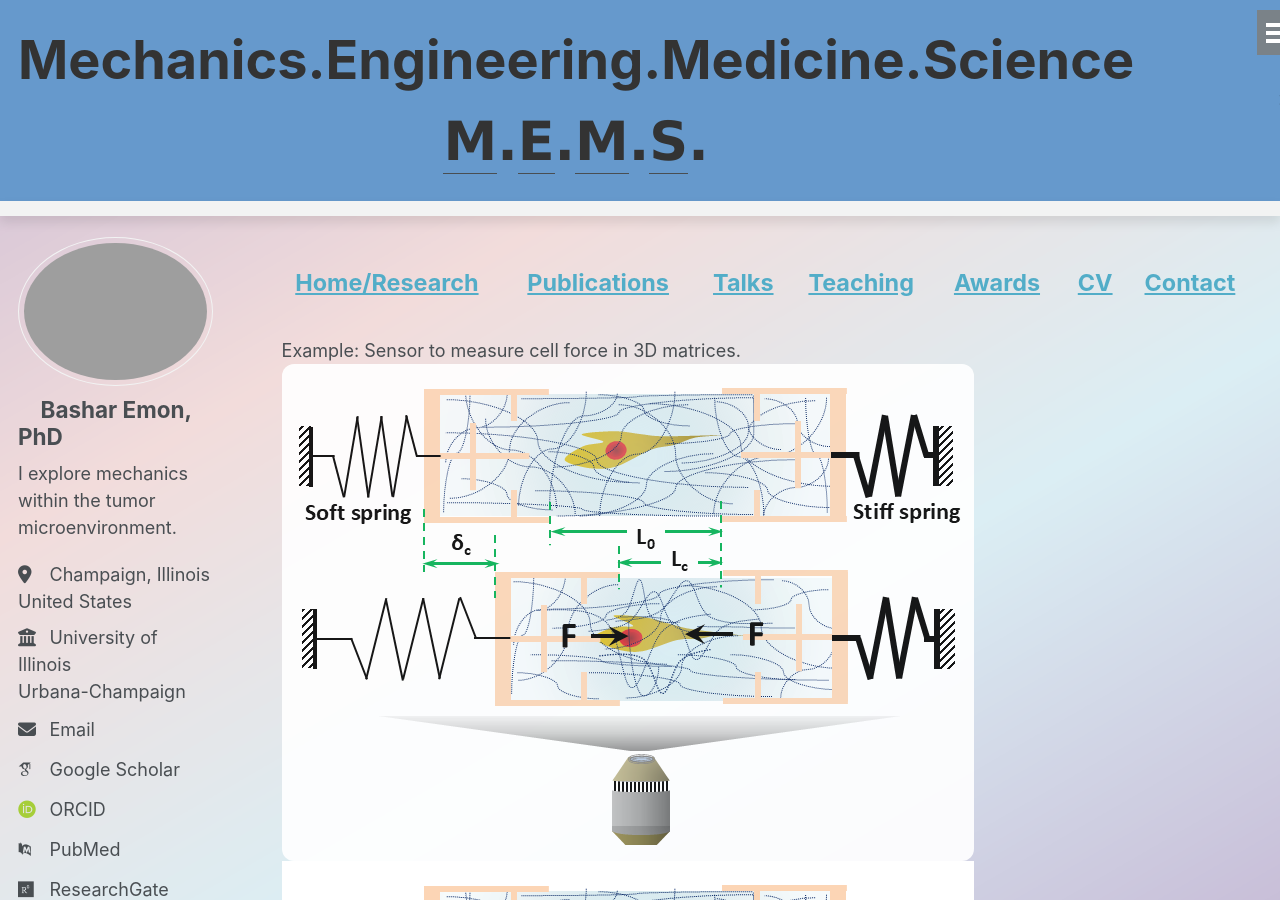
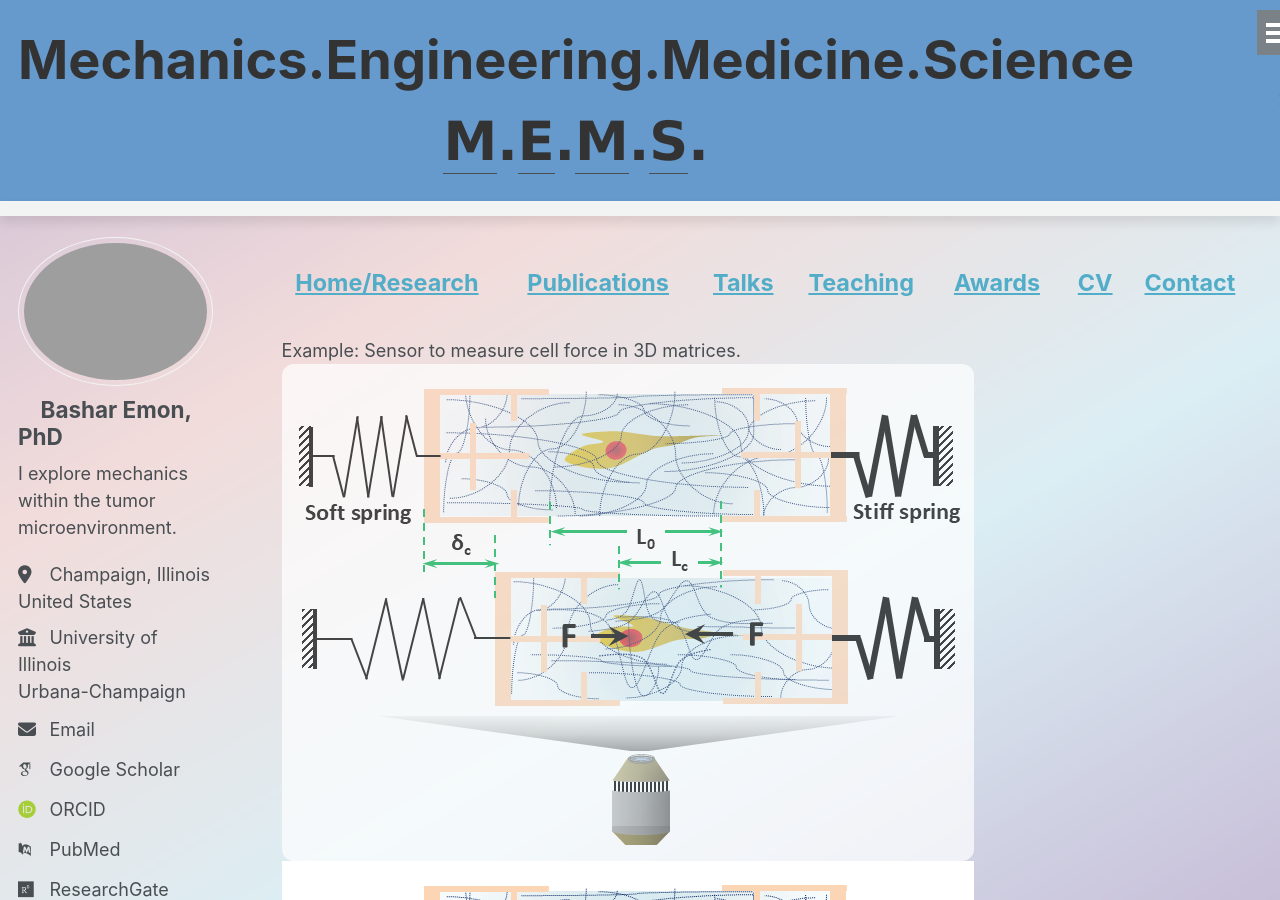
Before and after one commit to BasharEmon/BasharEmon.github.io, a Jekyll site: the page built from _pages/about.md, in a window 1280 px wide and 900 px high. Built offline with Jekyll 4.4.1, drawn with Linux system fonts in a browser that asks for light colours; some web fonts are replaced.

Commit message:
Update about.md

```diff
--- a/_pages/about.md
+++ b/_pages/about.md
@@ -26,7 +26,7 @@ redirect_from:
 </table>
 
 Example: Sensor to measure cell force in 3D matrices.
-<img src="/images/sensor_force_1.png" alt="Force sensor" style="border-radius: 12px; opacity: 0.9; max-width: 100%;">
+<img src="/images/sensor_force_1.png" alt="Force sensor" style="border-radius: 12px; opacity: 0.7; max-width: 100%;">
 ![Force sensor](/images/sensor_force_1.png)
 
 This is the front page of a website that is powered by the [Academic Pages template](https://github.com/academicpages/academicpages.github.io) and hosted on GitHub pages. [GitHub pages](https://pages.github.com) is a free service in which websites are built and hosted from code and data stored in a GitHub repository, automatically updating when a new commit is made to the repository. This template was forked from the [Minimal Mistakes Jekyll Theme](https://mmistakes.github.io/minimal-mistakes/) created by Michael Rose, and then extended to support the kinds of content that academics have: publications, talks, teaching, a portfolio, blog posts, and a dynamically-generated CV. You can fork [this template](https://github.com/academicpages/academicpages.github.io) right now, modify the configuration and markdown files, add your own PDFs and other content, and have your own site for free, with no ads!
```
